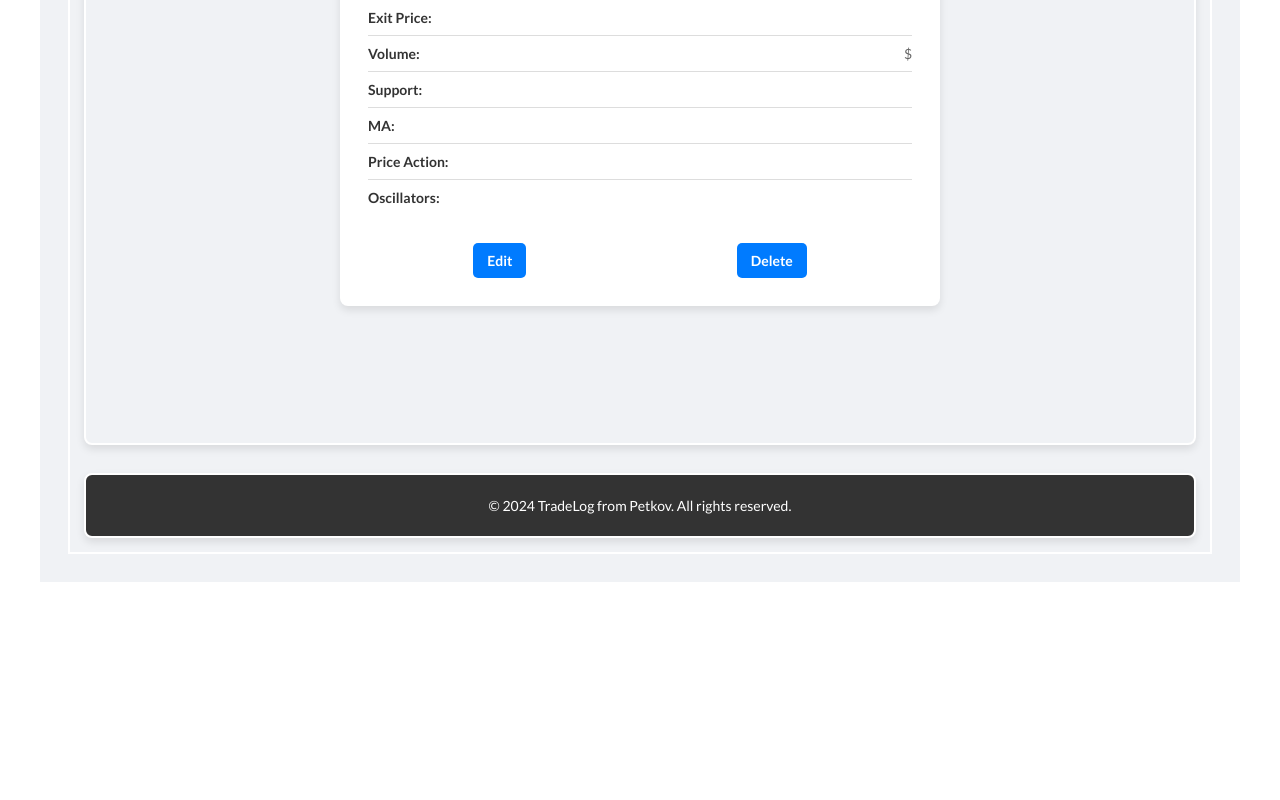
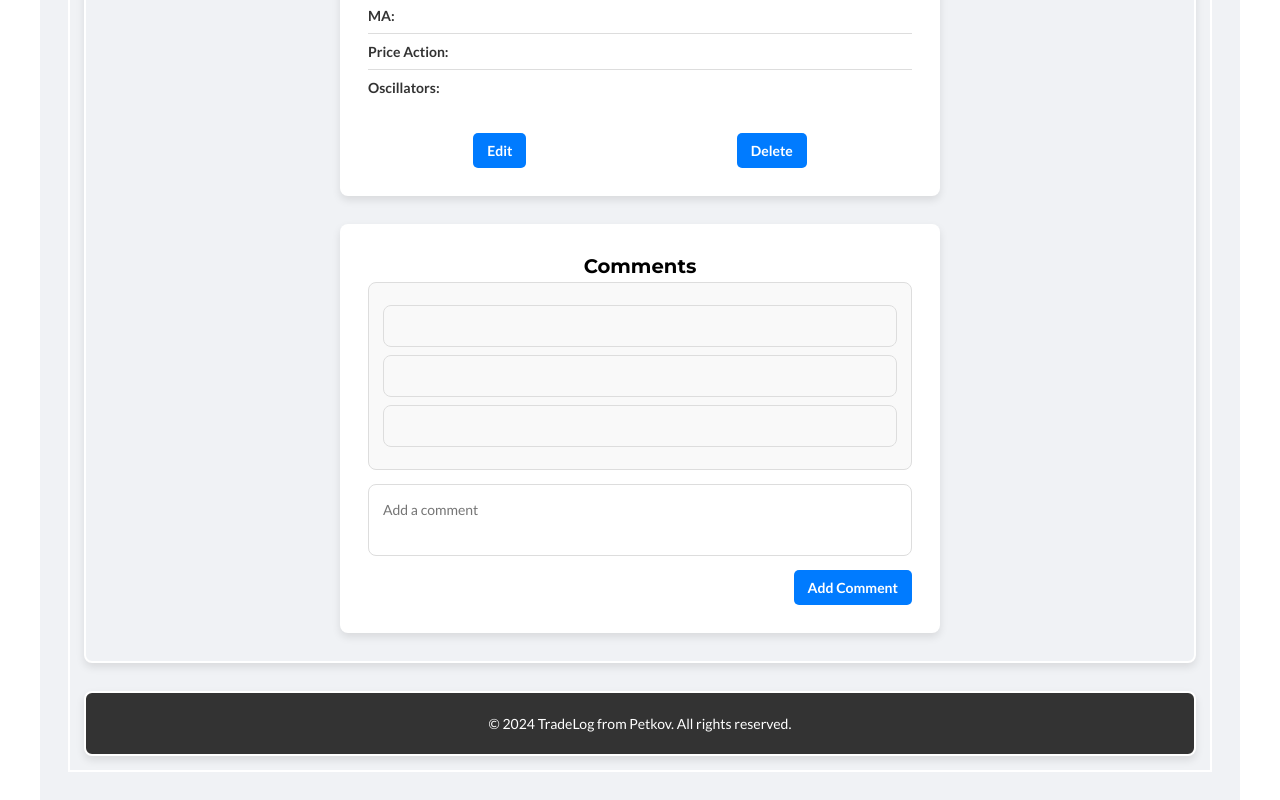
Before and after one commit to PetkoKrPetkov/TradeLog, a React (Vite) app in the folder client/: page /trades/1/details in a window 1280 px wide. Shown: the part 494-1294 px from the top of the page. Before the commit the page ends 1076 px from the top, so only its background shows below. Built offline with nearby package versions, Linux system fonts and the light colour scheme; no server answers.

Commit message:
add Comment component without functionality

```diff
--- /dev/null
+++ b/client/src/components/main/details/Comment.jsx
@@ -0,0 +1,12 @@
+import styles from './Comment.module.css';
+
+function Comment({ author, text }) {
+    return (
+        <div className={styles.comment}>
+            <h3 className={styles.commentAuthor}>{author}</h3>
+            <p className={styles.commentText}>{text}</p>
+        </div>
+    );
+}
+
+export default Comment;
--- /dev/null
+++ b/client/src/components/main/details/Comment.module.css
@@ -0,0 +1,18 @@
+.comment {
+    border: 1px solid #ddd;
+    padding: 16px;
+    margin: 8px 0;
+    border-radius: 8px;
+    background-color: #f9f9f9;
+}
+
+.commentAuthor {
+    font-size: 1.2em;
+    color: #333;
+    margin-bottom: 8px;
+}
+
+.commentText {
+    font-size: 1em;
+    color: #555;
+}
--- a/client/src/components/main/details/Details.jsx
+++ b/client/src/components/main/details/Details.jsx
@@ -1,24 +1,11 @@
-import { useEffect, useState } from 'react';
-import { useParams } from 'react-router-dom';
 
 import styles from './Details.module.css';
 import Spinner from '../spinner/Spinner';
+import Comment from './Comment';
 
-import * as tradeAPI from '../../../api/trades-api';
 import { useGetOneTrade } from '../../../hooks/useTrades';
 
 export default function Details() {
-    // const [trade, setTrade] = useState({});
-    // const [loading, setLoading] = useState(true);
-    // const { tradeId } = useParams();
-
-    // useEffect(() => {
-    //     (async () => {
-    //         const result = await tradeAPI.getOne(tradeId);
-    //         setTrade(result);
-    //         setLoading(false);
-    //     })();
-    // }, [tradeId]);
 
     const [trade, setTrade, loading, setLoading] = useGetOneTrade();
 
@@ -79,6 +66,20 @@ export default function Details() {
                             <button className={styles.actionButton}>Delete</button>
                         </footer>
                     </section>
+                    <section className={styles.commentsSection}>
+                    <h4>Comments</h4>
+                    <div className={styles.commentsList}>
+                        <Comment></Comment>
+                        <Comment></Comment>
+                        <Comment></Comment>
+                    </div>
+                    <div className={styles.addComment}>
+                        <textarea
+                            placeholder="Add a comment"
+                        />
+                        <button className={styles.actionButton}>Add Comment</button>
+                    </div>
+                </section>
                 </div>
             )}
         </>
--- a/client/src/components/main/details/Details.module.css
+++ b/client/src/components/main/details/Details.module.css
@@ -1,4 +1,4 @@
-* {
+/* * {
     padding: 0;
     margin: 0;
     box-sizing: border-box;
@@ -72,4 +72,117 @@
 .actionButton:hover {
     background-color: #0056b3;
     transform: scale(1.05);
+} */
+
+* {
+    padding: 0;
+    margin: 0;
+    box-sizing: border-box;
 }
+
+.detailsContainer {
+    display: flex;
+    flex-direction: column;
+    align-items: center;
+    padding: 2em;
+    background-color: #f0f2f5;
+    min-height: 100vh;
+}
+
+.detailsCard {
+    background-color: #fff;
+    border-radius: 8px;
+    box-shadow: 0 4px 8px rgba(0, 0, 0, 0.1);
+    padding: 2em;
+    max-width: 600px;
+    width: 100%;
+    margin-bottom: 2em;
+}
+
+.detailsHeader {
+    text-align: center;
+    margin-bottom: 1em;
+}
+
+.detailsContent {
+    margin-bottom: 2em;
+}
+
+.detailsItem {
+    display: flex;
+    justify-content: space-between;
+    padding: 0.5em 0;
+    border-bottom: 1px solid #ddd;
+}
+
+.detailsItem:last-child {
+    border-bottom: none;
+}
+
+.label {
+    font-weight: bold;
+    color: #333;
+}
+
+.value {
+    color: #666;
+}
+
+.detailsFooter {
+    display: flex;
+    justify-content: space-around;
+}
+
+.actionButton {
+    padding: 0.5em 1em;
+    font-size: 1em;
+    font-weight: bold;
+    color: white;
+    background-color: #007bff;
+    border: none;
+    border-radius: 5px;
+    text-decoration: none;
+    transition: background-color 0.3s, transform 0.2s;
+    cursor: pointer;
+}
+
+.actionButton:hover {
+    background-color: #0056b3;
+    transform: scale(1.05);
+}
+
+.commentsSection {
+    background-color: #fff;
+    border-radius: 8px;
+    box-shadow: 0 4px 8px rgba(0, 0, 0, 0.1);
+    padding: 2em;
+    max-width: 600px;
+    width: 100%;
+}
+
+.commentsList {
+    margin-bottom: 1em;
+    max-height: 200px;
+    overflow-y: auto;
+    border: 1px solid #ddd;
+    padding: 1em;
+    border-radius: 8px;
+    background-color: #f9f9f9;
+}
+
+.addComment {
+    display: flex;
+    flex-direction: column;
+}
+
+.addComment textarea {
+    padding: 1em;
+    margin-bottom: 1em;
+    border: 1px solid #ddd;
+    border-radius: 8px;
+    resize: none;
+}
+
+.addComment button {
+    align-self: flex-end;
+}
```
Also changed, not shown: 1 other file (tests, documents, lock files or other folders).
